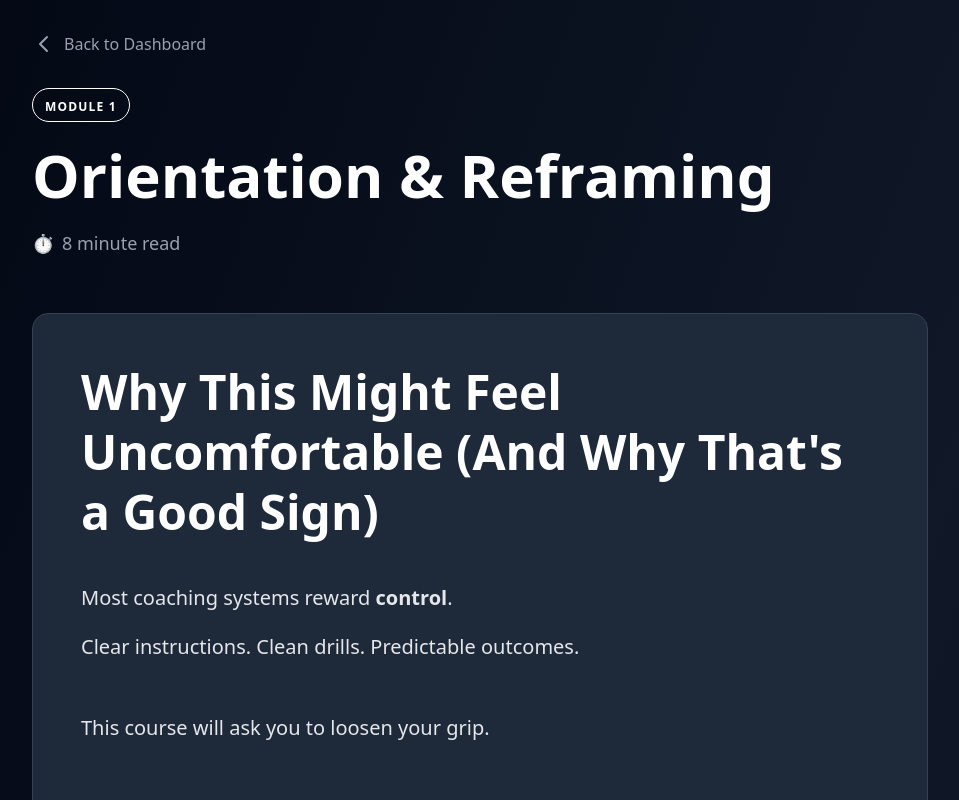
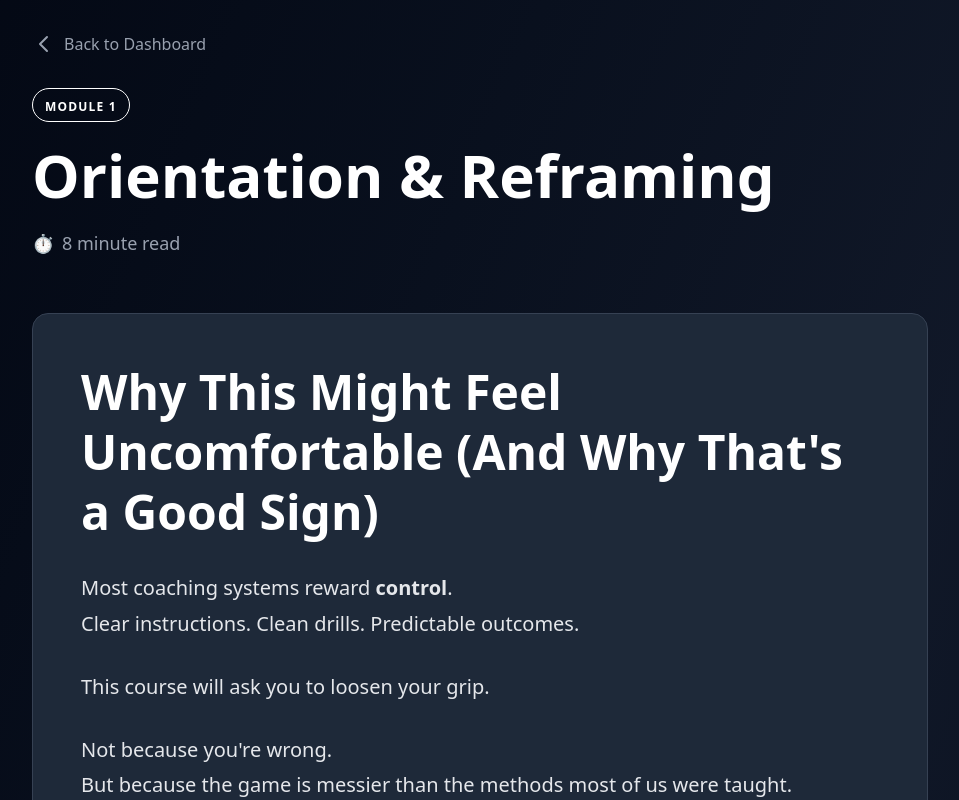
Before and after one commit to revenant-73/Ecological-Coaching-Course, a Vue app: page / in a window 1280 px wide. Both pictures are taken after a click on the button 345 px from the left and 1070 px from the top of the page. Shown: the top 800 px of the page, without its empty margins (160-1119 px from the left). Built offline with nearby package versions, Linux system fonts and the light colour scheme.

Commit message:
Refactor section components for improved spacing and visual consistency; adjust margins and paddings across Callout, Reflection, Text, and Heading sections

```diff
--- a/src/components/ModuleReader.vue
+++ b/src/components/ModuleReader.vue
@@ -43,7 +43,7 @@
 
       <div class="group relative mb-10 animate-fade-in-up" style="animation-delay: 100ms">
         <div class="absolute inset-0 bg-accent-orange/5 rounded-2xl blur-xl group-hover:blur-2xl transition-all duration-500 opacity-0 group-hover:opacity-100"></div>
-        <div class="relative bg-gray-800 backdrop-blur-xl rounded-2xl border border-gray-700 hover:border-accent-orange p-8 sm:p-12 space-y-10 transition-all duration-500">
+        <div class="relative bg-gray-800 backdrop-blur-xl rounded-2xl border border-gray-700 hover:border-accent-orange p-8 sm:p-12 space-y-8 transition-all duration-500">
           <div v-for="(section, idx) in module.sections" :key="idx">
             <component
               :is="getSectionComponent(section.type)"
--- a/src/components/sections/CalloutSection.vue
+++ b/src/components/sections/CalloutSection.vue
@@ -2,11 +2,11 @@
   <div class="group relative animate-fade-in-up">
     <div class="absolute inset-0 bg-accent-orange/10 rounded-xl blur-lg group-hover:blur-xl transition-all duration-500 opacity-0 group-hover:opacity-100"></div>
     <div class="relative bg-gray-800 border border-accent-orange group-hover:border-accent-orange backdrop-blur-sm p-6 sm:p-8 rounded-xl transition-all duration-500">
-      <h3 class="text-2xl font-bold text-white mb-5 flex items-center gap-3">
+      <h3 class="text-2xl font-bold text-white mb-4 flex items-center gap-3">
         <span class="text-2xl">💡</span>
         <span class="text-accent-orange">{{ section.title }}</span>
       </h3>
-      <div class="text-gray-200 text-lg sm:text-xl whitespace-pre-wrap leading-relaxed space-y-3">
+      <div class="text-gray-200 text-lg sm:text-xl whitespace-pre-wrap leading-snug space-y-2">
         <div v-html="renderMarkdown(section.content)"></div>
       </div>
     </div>
@@ -28,15 +28,15 @@ const renderMarkdown = (text) => {
       line = line
         .replace(/\*\*(.*?)\*\*/g, '<strong class="font-bold text-accent-orange">$1</strong>')
         .replace(/\*(.*?)\*/g, '<em class="italic">$1</em>')
-        .replace(/>(.*?)$/gm, '<blockquote class="border-l-2 border-accent-orange pl-3 my-3 text-gray-300 italic">$1</blockquote>')
+        .replace(/>(.*?)$/gm, '<blockquote class="border-l-2 border-accent-orange pl-3 my-1 text-gray-300 italic">$1</blockquote>')
 
       if (line.startsWith('- ')) {
-        return `<li class="ml-4 my-1">${line.replace(/^- /, '')}</li>`
+        return `<li class="ml-4 my-0">${line.replace(/^- /, '')}</li>`
       }
-      return line ? `<p class="mb-3">${line}</p>` : '<br>'
+      return line ? `<p class="mb-2">${line}</p>` : '<br>'
     })
     .join('')
-    .replace(/(<li.*?<\/li>)/gs, '<ul class="list-disc pl-4 my-4">$1</ul>')
+    .replace(/(<li.*?<\/li>)/gs, '<ul class="list-disc pl-4 my-2">$1</ul>')
     .replace(/(<\/ul>)<p/g, '$1<p')
     .replace(/(<\/ul><br><ul>)/g, '')
 }
--- a/src/components/sections/HeadingSection.vue
+++ b/src/components/sections/HeadingSection.vue
@@ -1,6 +1,6 @@
 <template>
   <div class="animate-fade-in-up">
-    <h2 class="text-4xl sm:text-5xl font-black text-accent-orange mb-7 leading-tight">{{ section.content }}</h2>
+    <h2 class="text-4xl sm:text-5xl font-black text-accent-orange mb-5 leading-tight">{{ section.content }}</h2>
   </div>
 </template>
 
--- a/src/components/sections/ReflectionSection.vue
+++ b/src/components/sections/ReflectionSection.vue
@@ -2,13 +2,13 @@
   <div class="group relative animate-fade-in-up">
     <div class="absolute inset-0 bg-accent-teal-light/10 rounded-xl blur-lg group-hover:blur-xl transition-all duration-500 opacity-0 group-hover:opacity-100"></div>
     <div class="relative bg-gray-800 border border-accent-teal-light group-hover:border-accent-teal-light backdrop-blur-sm p-6 sm:p-8 rounded-xl transition-all duration-500">
-      <h3 class="text-2xl font-bold text-white mb-7 flex items-center gap-3">
+      <h3 class="text-2xl font-bold text-white mb-5 flex items-center gap-3">
         <span class="text-2xl">✍️</span>
         <span class="text-accent-teal-light">{{ section.title }}</span>
       </h3>
 
-      <div class="space-y-7">
-        <div v-for="(prompt, idx) in section.prompts" :key="idx" class="space-y-3">
+      <div class="space-y-5">
+        <div v-for="(prompt, idx) in section.prompts" :key="idx" class="space-y-2">
           <label class="block text-base sm:text-lg font-semibold text-white">
             {{ prompt }}
           </label>
@@ -22,7 +22,7 @@
         </div>
       </div>
 
-      <p v-if="section.instruction" class="text-gray-400 text-sm sm:text-base italic mt-7 pt-7 border-t border-accent-teal-light/20">
+      <p v-if="section.instruction" class="text-gray-400 text-sm sm:text-base italic mt-5 pt-5 border-t border-accent-teal-light/20">
         💭 {{ section.instruction }}
       </p>
     </div>
--- a/src/components/sections/TextSection.vue
+++ b/src/components/sections/TextSection.vue
@@ -1,6 +1,6 @@
 <template>
   <div class="animate-fade-in-up">
-    <div class="max-w-none text-gray-200 text-lg sm:text-xl leading-relaxed whitespace-pre-wrap space-y-4">
+    <div class="max-w-none text-gray-200 text-lg sm:text-xl leading-snug whitespace-pre-wrap space-y-3">
       <div v-html="renderMarkdown(section.content)"></div>
     </div>
   </div>
@@ -21,15 +21,15 @@ const renderMarkdown = (text) => {
       line = line
         .replace(/\*\*(.*?)\*\*/g, '<strong class="font-bold text-accent-orange">$1</strong>')
         .replace(/\*(.*?)\*/g, '<em class="italic text-gray-300">$1</em>')
-        .replace(/>(.*?)$/gm, '<blockquote class="border-l-4 border-accent-orange pl-4 my-3 text-gray-300 italic">$1</blockquote>')
+        .replace(/>(.*?)$/gm, '<blockquote class="border-l-4 border-accent-orange pl-4 my-2 text-gray-300 italic">$1</blockquote>')
 
       if (line.startsWith('- ')) {
         return `<li class="ml-4">${line.replace(/^- /, '')}</li>`
       }
-      return line ? `<p class="mb-4">${line}</p>` : '<br>'
+      return line ? `<p class="mb-2">${line}</p>` : '<br>'
     })
     .join('')
-    .replace(/(<li.*?<\/li>)/gs, '<ul class="list-disc pl-4 my-4">$1</ul>')
+    .replace(/(<li.*?<\/li>)/gs, '<ul class="list-disc pl-4 my-3">$1</ul>')
     .replace(/(<\/ul>)<p/g, '$1<p')
     .replace(/(<\/ul><br><ul>)/g, '')
 }
```
